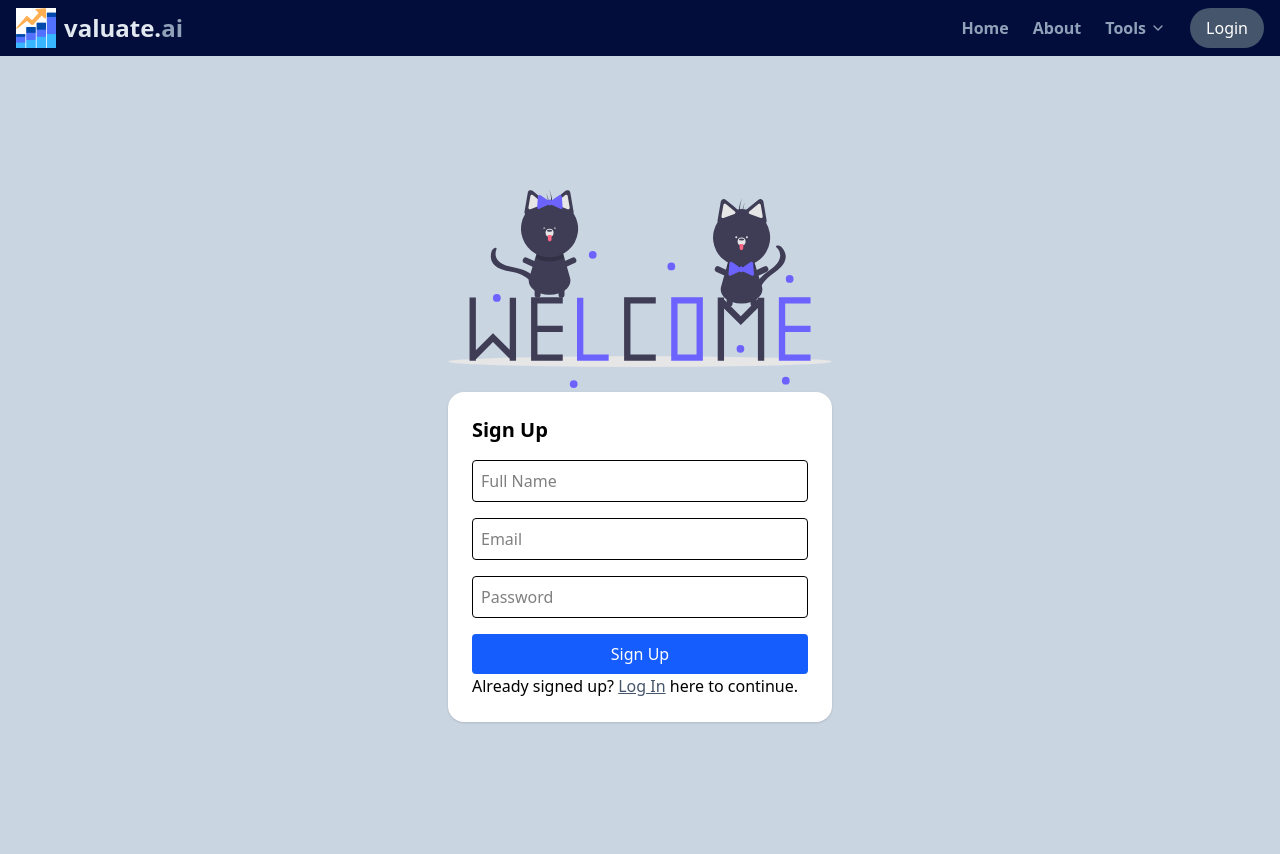
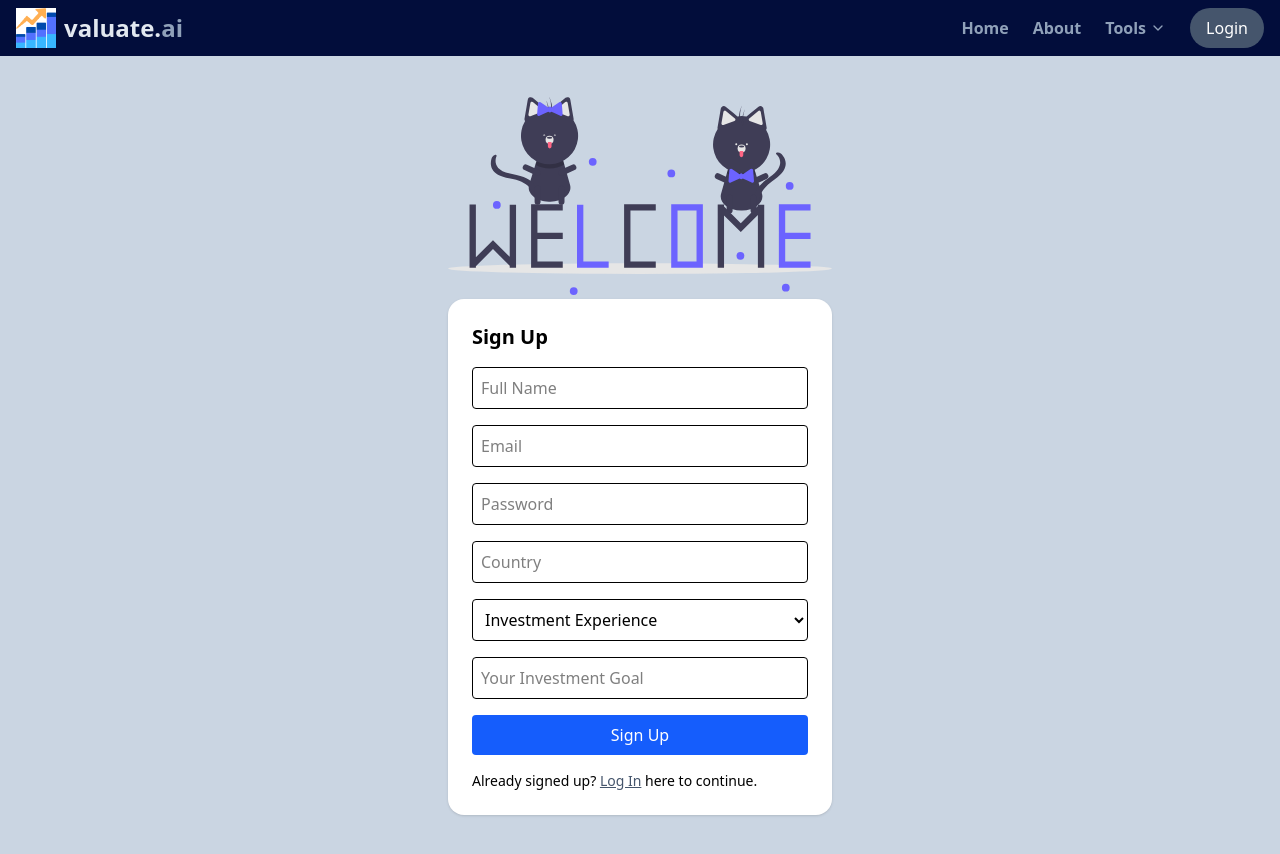
Before and after one commit to garrys-git/valuate_ai, a React (Vite) app in the folder myapp/: page /signup in a window 1280 px wide. Built offline with nearby package versions, Linux system fonts and the light colour scheme.

Commit message:
Added new fields during signup

```diff
--- a/myapp/src/components/signup.jsx
+++ b/myapp/src/components/signup.jsx
@@ -3,7 +3,14 @@ import { useNavigate } from "react-router-dom";
 import { useAuth } from "./auth_context";
 
 export default function Signup() {
-  const [form, setForm] = useState({ username: "", password: "", full_name: "" });
+  const [form, setForm] = useState({
+    username: "",
+    password: "",
+    full_name: "",
+    country: "",
+    investment_experience: "",
+    investment_goal: "",
+  });
   const navigate = useNavigate();
   const { login } = useAuth();
 
@@ -21,7 +28,6 @@ export default function Signup() {
     });
 
     if (res.ok) {
-      // ✅ Auto-login after successful signup
       const loginRes = await fetch("http://localhost:8000/api/user/login", {
         method: "POST",
         headers: { "Content-Type": "application/x-www-form-urlencoded" },
@@ -33,8 +39,8 @@ export default function Signup() {
 
       if (loginRes.ok) {
         const data = await loginRes.json();
-        login(data.access_token); // ✅ Save token in context
-        navigate("/"); // ✅ Redirect to home
+        login(data.access_token);
+        navigate("/");
       } else {
         alert("Signup succeeded, but auto-login failed. Please log in manually.");
         navigate("/login");
@@ -74,11 +80,36 @@ export default function Signup() {
             className="w-full p-2 border rounded"
             required
           />
+          <input
+            name="country"
+            placeholder="Country"
+            onChange={handleChange}
+            className="w-full p-2 border rounded"
+            required
+          />
+          <select
+            name="investment_experience"
+            onChange={handleChange}
+            className="w-full p-2 border rounded"
+            required
+          >
+            <option value="">Investment Experience</option>
+            <option value="Beginner">Beginner</option>
+            <option value="Intermediate">Intermediate</option>
+            <option value="Advanced">Advanced</option>
+          </select>
+          <input
+            name="investment_goal"
+            placeholder="Your Investment Goal"
+            onChange={handleChange}
+            className="w-full p-2 border rounded"
+            required
+          />
           <button className="w-full bg-blue-600 text-white p-2 rounded hover:bg-blue-700">
             Sign Up
           </button>
         </form>
-        <p>
+        <p className="text-sm mt-4">
           Already signed up?{" "}
           <a href="/login" className="text-slate-600 underline hover:cursor-pointer">
             Log In
```
